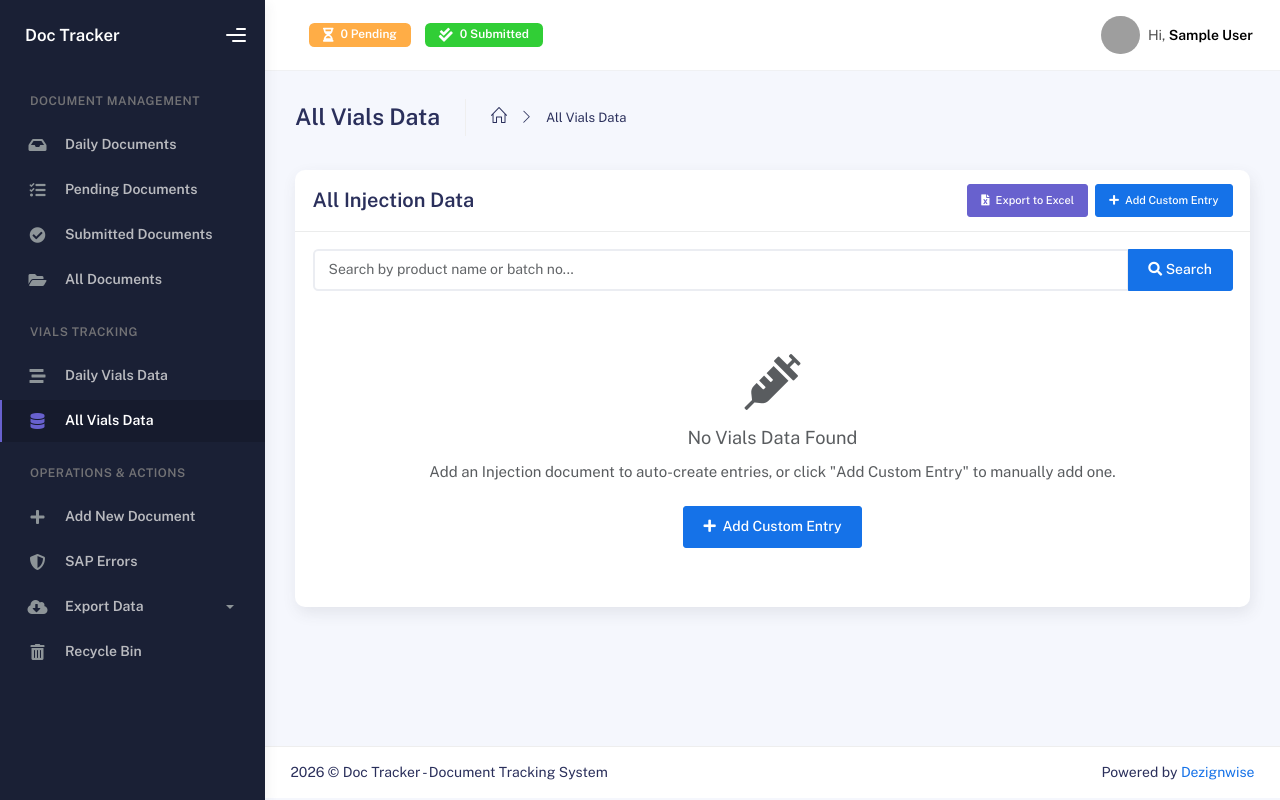
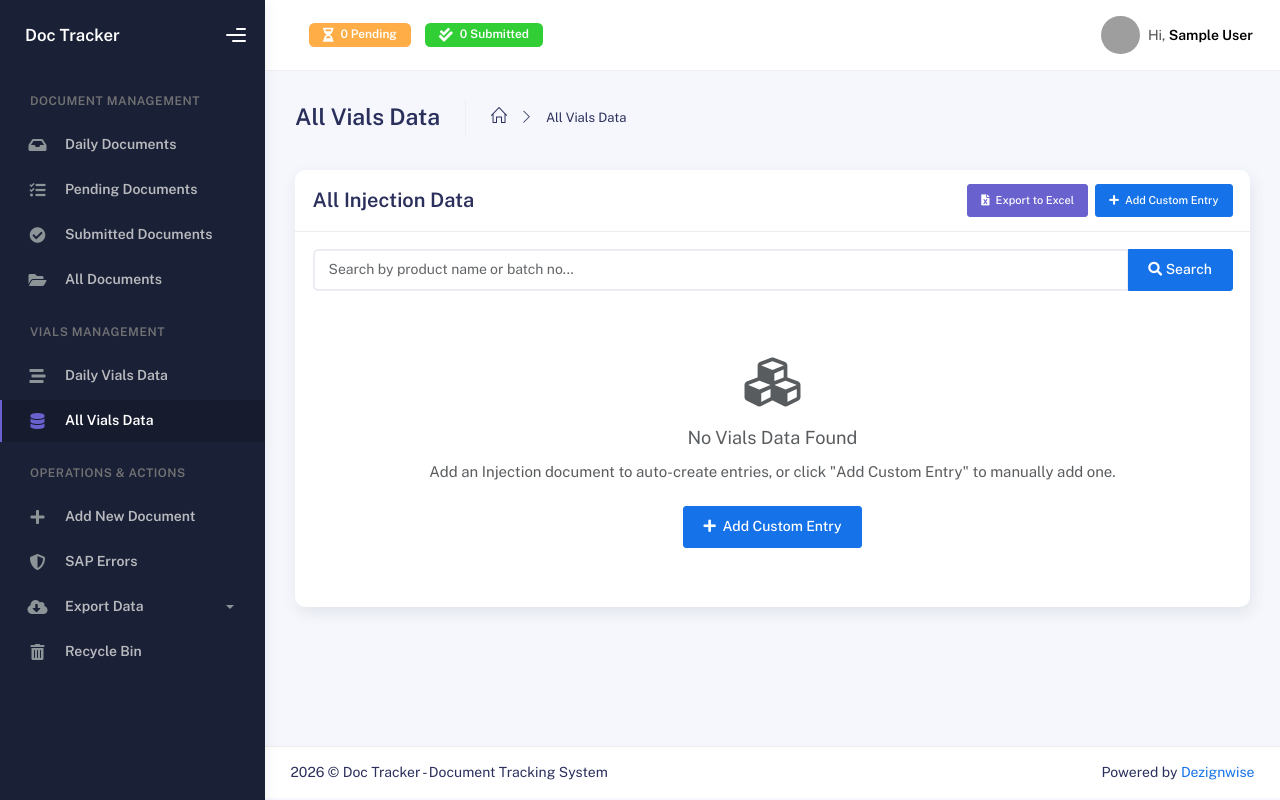
Before and after one commit to hamzaka430/doc_tracker, a Laravel app: page /vials-data in a window 1280 px wide. Run offline with Laravel 12, Linux system fonts and the light colour scheme; the visitor is signed in with stand-in values (Sample User, id 1); data that the repository does not hold is empty; grey boxes are pictures that could not be loaded.

Commit message:
Change Vials Tracking to Vials Management and use SaaS icons

```diff
--- a/resources/views/injection_details/edit.blade.php
+++ b/resources/views/injection_details/edit.blade.php
@@ -26,7 +26,7 @@
             <div class="card-header">
                 <div class="d-flex align-items-center">
                     <h4 class="card-title mb-0">
-                        <i class="fas fa-syringe me-2 text-warning"></i>Edit Vials Data
+                        <i class="fas fa-edit me-2 text-warning"></i>Edit Vials Data
                     </h4>
                     <a href="{{ route('injection_details.index') }}" class="btn btn-secondary btn-sm btn-round ms-auto">
                         <i class="fa fa-arrow-left me-1"></i> Back to List
--- a/resources/views/injection_details/index.blade.php
+++ b/resources/views/injection_details/index.blade.php
@@ -105,7 +105,7 @@
 
                 @else
                 <div class="text-center py-5">
-                    <i class="fas fa-syringe fa-4x text-muted mb-3"></i>
+                    <i class="fas fa-cubes fa-4x text-muted mb-3"></i>
                     <h5 class="text-muted">No Vials Data Found</h5>
                     <p class="text-muted">Add an Injection document to auto-create entries, or click "Add Custom Entry" to manually add one.</p>
                     <a href="{{ route('injection_details.create') }}" class="btn btn-primary mt-2">
--- a/resources/views/layouts/dashboard.blade.php
+++ b/resources/views/layouts/dashboard.blade.php
@@ -114,7 +114,7 @@
                             <span class="sidebar-mini-icon">
                                 <i class="fa fa-ellipsis-h"></i>
                             </span>
-                            <h4 class="text-section">Vials Tracking</h4>
+                            <h4 class="text-section">Vials Management</h4>
                         </li>
                         <li class="nav-item {{ request()->routeIs('injection_details.daily') ? 'active' : '' }}">
                             <a href="{{ route('injection_details.daily') }}">
```
